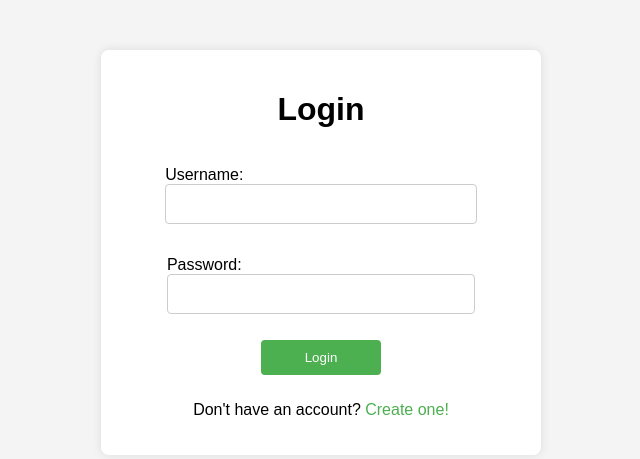
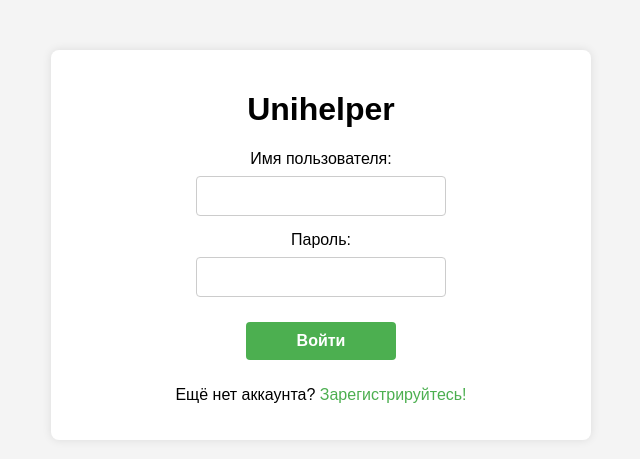
Before and after one commit to x-wheel-of-fortune/Unihelper, a Django app: page /login/ in a window 1280 px wide. Shown: the top 459 px of the page, without its empty margins (319-959 px from the left). Run offline with Django 5.2, Linux system fonts and the light colour scheme.

Commit message:
Improve Log In and Sign Up pages

```diff
--- a/main/forms.py
+++ b/main/forms.py
@@ -8,5 +8,5 @@ class SignupForm(UserCreationForm):
         fields = ['username', 'password1', 'password2']
 
 class LoginForm(forms.Form):
-    username = forms.CharField()
-    password = forms.CharField(widget=forms.PasswordInput)
+    username = forms.CharField(label='Имя пользователя')
+    password = forms.CharField(widget=forms.PasswordInput, label='Пароль')
--- a/main/static/main/styles.css
+++ b/main/static/main/styles.css
@@ -8,7 +8,7 @@ body {
 }
 
 .container {
-    max-width: 400px;
+    max-width: 500px;
     margin: 50px auto;
     background-color: #fff;
     padding: 20px;
@@ -31,12 +31,13 @@ label {
 }
 
 input {
-    width: 100%; /* Make the input fields take up the full width */
+    width: 50%; /* Make the input fields take up the full width */
     padding: 10px;
     border: 1px solid #ccc;
     border-radius: 4px;
     box-sizing: border-box;
     font-size: 16px;
+    margin-bottom: 15px;
 }
 
 button {
@@ -48,6 +49,8 @@ button {
     border-radius: 4px;
     cursor: pointer;
     margin: 10px;
+    font-weight: 700;
+    font-size: 16px;
 }
 
 button:hover {
--- a/main/views.py
+++ b/main/views.py
@@ -1,7 +1,7 @@
 from django.shortcuts import render
 from django.shortcuts import render, redirect
 from django.contrib.auth import authenticate, login, logout
-from .forms import UserCreationForm, LoginForm
+from .forms import UserCreationForm, LoginForm, SignupForm
 from django.contrib.auth.decorators import login_required
 
 # Create your views here.
@@ -14,12 +14,12 @@ def index(request):
 # signup page
 def user_signup(request):
     if request.method == 'POST':
-        form = UserCreationForm(request.POST)
+        form = SignupForm(request.POST)
         if form.is_valid():
             form.save()
             return redirect('login')
     else:
-        form = UserCreationForm()
+        form = SignupForm()
     return render(request, 'main/signup.html', {'form': form})
 
 # login page
--- a/templates/main/login.html
+++ b/templates/main/login.html
@@ -11,12 +11,12 @@
 </head>
 <body>
     <div class="container">
-        <h1>Login</h1>
+        <h1>Unihelper</h1>
         <form method="POST">
             {% csrf_token %}
-            {{ form.as_p }}
-            <button type="submit">Login</button>
-            <p>Don't have an account? <a href="{% url 'signup' %}">Create one!</a></p>
+            {{ form.as_table }}
+            <button type="submit">Войти</button>
+            <p>Ещё нет аккаунта? <a href="{% url 'signup' %}">Зарегистрируйтесь!</a></p>
         </form>
     </div>
 </body>
--- a/templates/main/signup.html
+++ b/templates/main/signup.html
@@ -10,12 +10,12 @@
 </head>
 <body>
     <div class="container">
-        <h1>Signup</h1>
+        <h1>Unihelper</h1>
         <form method="POST">
             {% csrf_token %}
             {{ form.as_table }}
-            <button type="submit">Signup</button>
-            <p>Already have an account? <a href="{% url 'login' %}">Log in.</a><p>
+            <button type="submit">Продолжить</button>
+            <p>Уже зарегистрированы? <a href="{% url 'login' %}">Вход.</a><p>
         </form>
     </div>
 </body>
--- a/unihelper/settings.py
+++ b/unihelper/settings.py
@@ -109,7 +109,7 @@ AUTH_PASSWORD_VALIDATORS = [
 # Internationalization
 # https://docs.djangoproject.com/en/5.0/topics/i18n/
 
-LANGUAGE_CODE = 'en-us'
+LANGUAGE_CODE = 'ru'#'en-us'
 
 TIME_ZONE = 'UTC'
 
```
